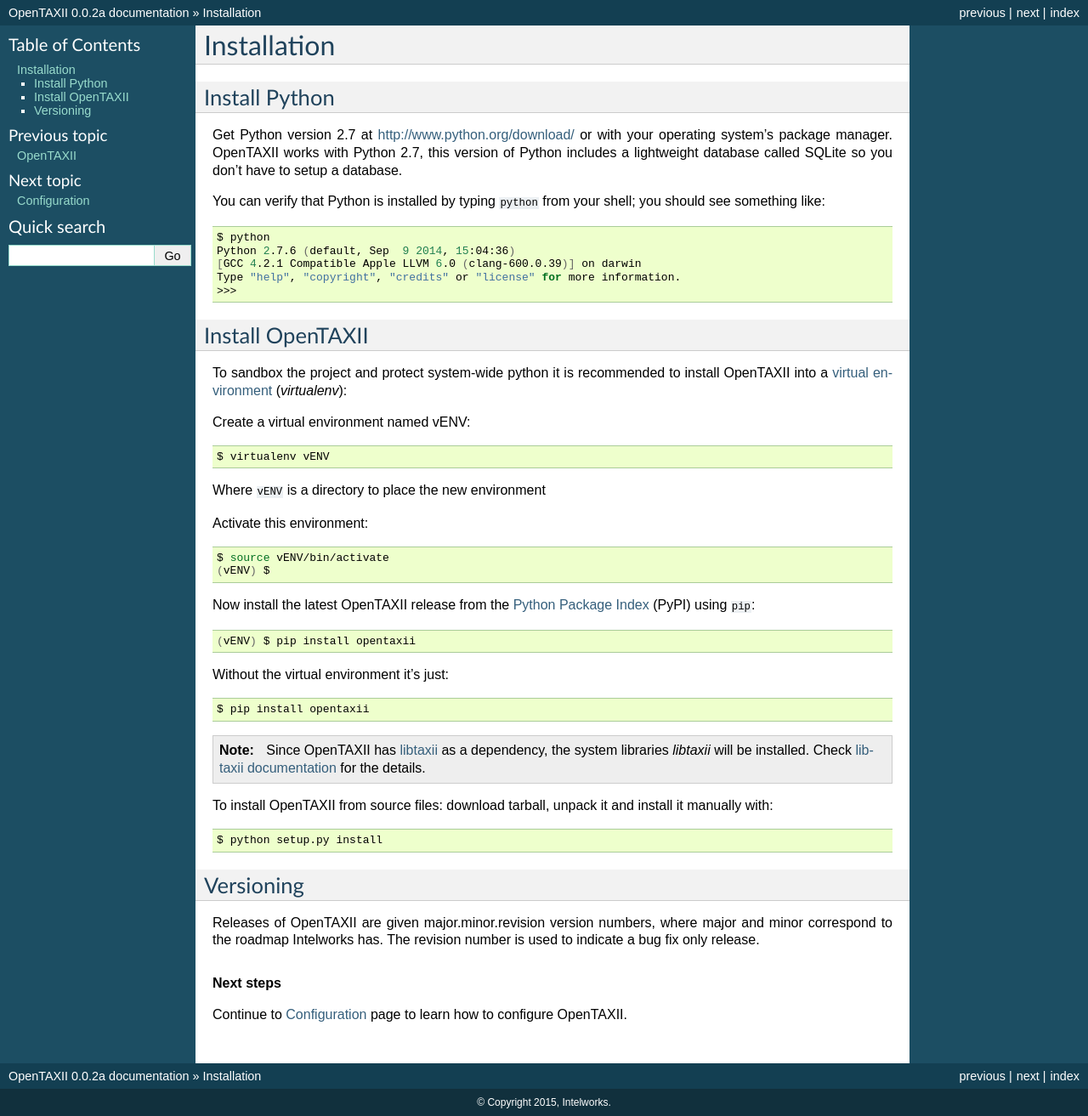
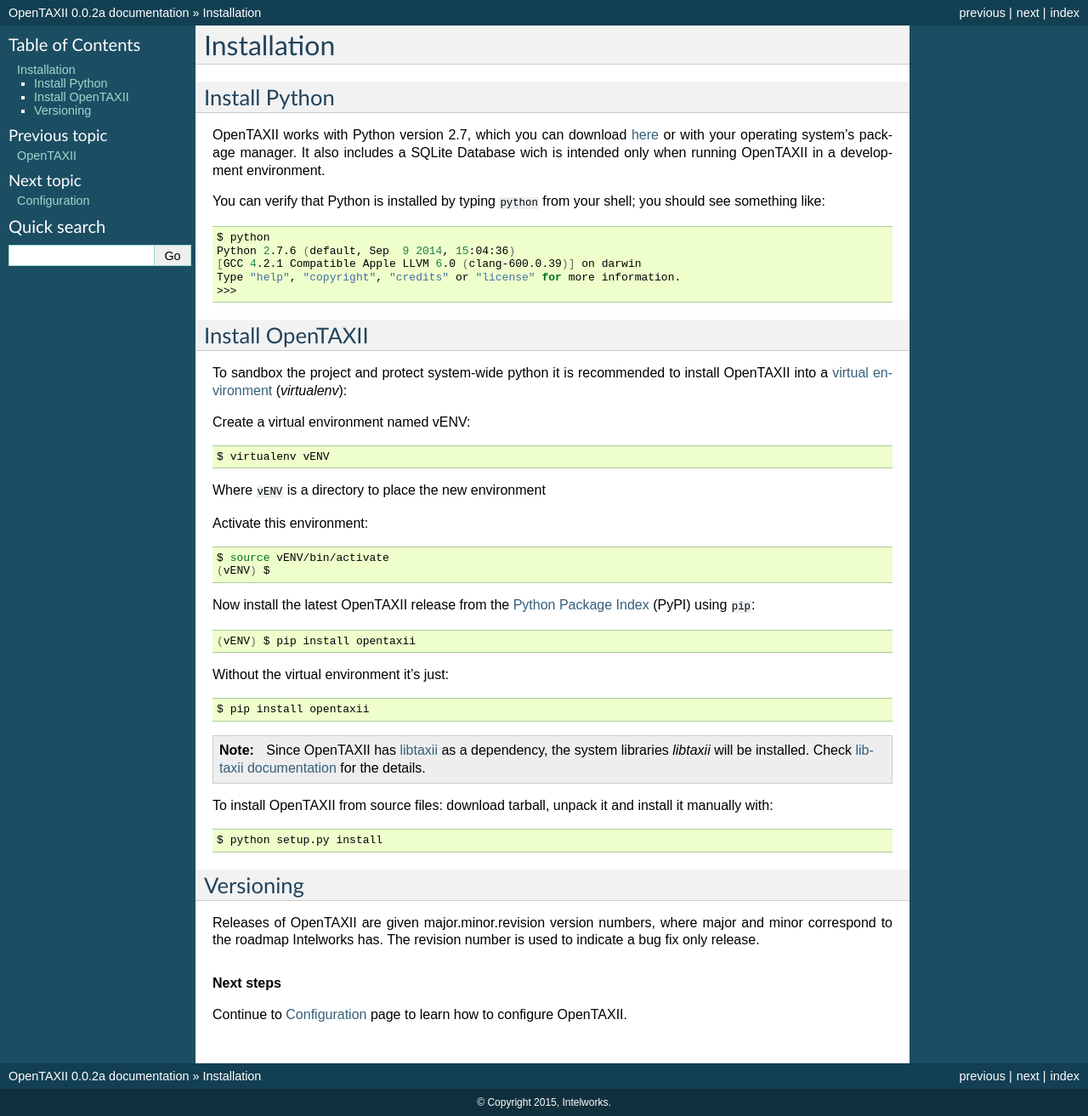
Before and after one commit to eclecticiq/OpenTAXII, a Sphinx documentation site: the page built from docs/installation.rst, in a window 1280 px wide. Shown: the whole page at 85% size. Built offline with Sphinx 7.4.7, drawn with Linux system fonts in a browser that asks for light colours.

Commit message:
SQLite
Changed remark about SQLite

```diff
--- a/docs/installation.rst
+++ b/docs/installation.rst
@@ -7,7 +7,7 @@
 Install Python
 --------------
 
-Get Python version 2.7 at http://www.python.org/download/ or with your operating system’s package manager. OpenTAXII works with Python 2.7, this version of Python includes a lightweight database called SQLite so you don't have to setup a database.
+OpenTAXII works with Python version 2.7, which you can download `here <http://www.python.org/download/>`_ or with your operating system’s package manager. It also includes a SQLite Database wich is intended only when running OpenTAXII in a development environment.
 
 You can verify that Python is installed by typing ``python`` from your shell; you should see something like::
 
```
